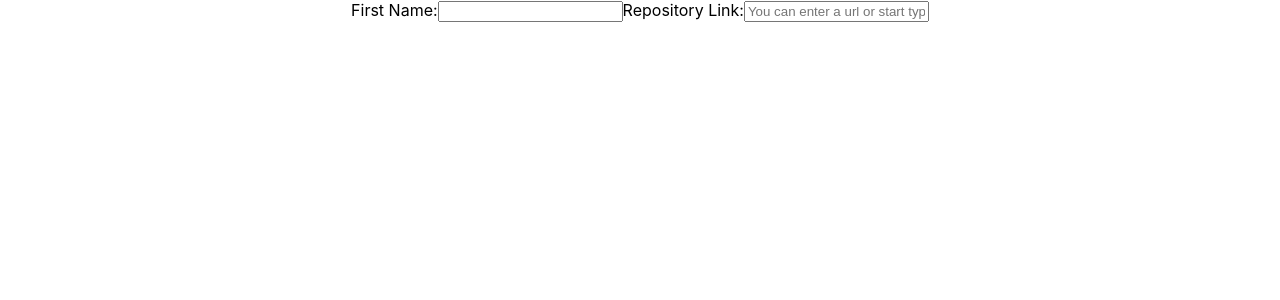
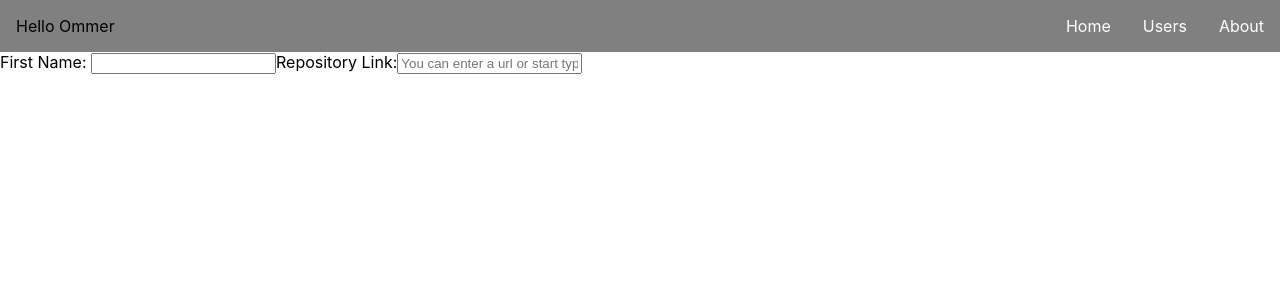
Before and after one commit to ohahmad/UserManager, a React (Create React App) app: page / in a window 1280 px wide. Shown: the top 300 px of the page. Built offline with nearby package versions, Linux system fonts and the light colour scheme.

Commit message:
started adding styling and added scss library

```diff
--- a/package.json
+++ b/package.json
@@ -11,6 +11,7 @@
     "@types/react-dom": "^16.0.11",
     "enzyme": "^3.8.0",
     "enzyme-adapter-react-16": "^1.7.1",
+    "node-sass": "^4.11.0",
     "react": "^16.7.0",
     "react-dom": "^16.7.0",
     "react-scripts": "2.1.2",
--- a/src/App.tsx
+++ b/src/App.tsx
@@ -1,11 +1,13 @@
 import React, { Component } from 'react';
 import './App.css';
 import CreateUserForm from "./CreateUser/CreateUserForm";
+import Header from './Header/Header';
 
 class App extends Component<{}, {}> {
   render() {
     return (
-      <div className="App">
+      <div className="app">
+        <Header name ="Ommer"></Header>
         <CreateUserForm/>
       </div>
     );
--- a/src/CreateUser/CreateUserForm.tsx
+++ b/src/CreateUser/CreateUserForm.tsx
@@ -41,13 +41,12 @@ export default class CreateUserForm extends Component<{}, IUser> {
     render() {
         return(
             <form>
-                <label>First Name:
-                    <input type = "text" maxLength = {15} value={this.state.FirstName} onChange = { (event) => this.handleChange(event, FieldName.FirstName)} />
-                </label>
+                <label>First Name: </label>
+                <input type = "text" maxLength = {15} value={this.state.FirstName} onChange = { (event) => this.handleChange(event, FieldName.FirstName)} />
 
-                <label>Repository Link:
-                    <input type = "text" placeholder = "You can enter a url or start typing the name of the user " value={this.state.RepositoryLink} onChange = { (event) => this.handleChange(event, FieldName.RepositoryLink)} />
-                </label>
+                <label>Repository Link:</label>
+                <input type = "text" placeholder = "You can enter a url or start typing the name of the user " value={this.state.RepositoryLink} onChange = { (event) => this.handleChange(event, FieldName.RepositoryLink)} />
+
                 <SearchGitHub searchTerm = {this.state.RepositoryLink} onRepositoryUrlSelected = { (url) => this.setState({ RepositoryLink: url }) }></SearchGitHub>
             </form>
         );
--- /dev/null
+++ b/src/Header/Header.scss
@@ -0,0 +1,22 @@
+.header {
+    display: flex;
+    background-color: grey;
+    .header_userContainer {
+        justify-content: flex-start;
+        flex: 1;
+        list-style: none;
+        display: block;
+        padding: 0 1em;
+    }
+    .header_linksContainer {
+        display: flex;
+        justify-content: flex-end;
+        list-style: none;
+        a {
+            text-decoration: none;
+            display: block;
+            padding: 0 1em;
+            color: white;
+        }
+    }
+}
--- /dev/null
+++ b/src/Header/Header.tsx
@@ -0,0 +1,18 @@
+import React from 'react';
+import HeaderProps from './IHeaderProps';
+import './Header.scss'
+
+const Header: React.SFC<HeaderProps> = ({ name }) => {
+ return <div className="header">
+            <ul className="header_userContainer">
+                <li>Hello {name}</li>
+            </ul>
+            <ul className="header_linksContainer">
+                <li><a href="#">Home</a></li>
+                <li><a href="#">Users</a></li>
+                <li><a href="#">About</a></li>
+            </ul>
+        </div>
+}
+
+export default Header;
--- /dev/null
+++ b/src/Header/IHeaderProps.ts
@@ -0,0 +1,3 @@
+export default interface HeaderProps {
+    name: string,
+}
```
Also changed, not shown: src/serviceWorker.js (deleted, +0 -135 lines), src/logo.svg (deleted), 1 other file (tests, documents, lock files or other folders).
